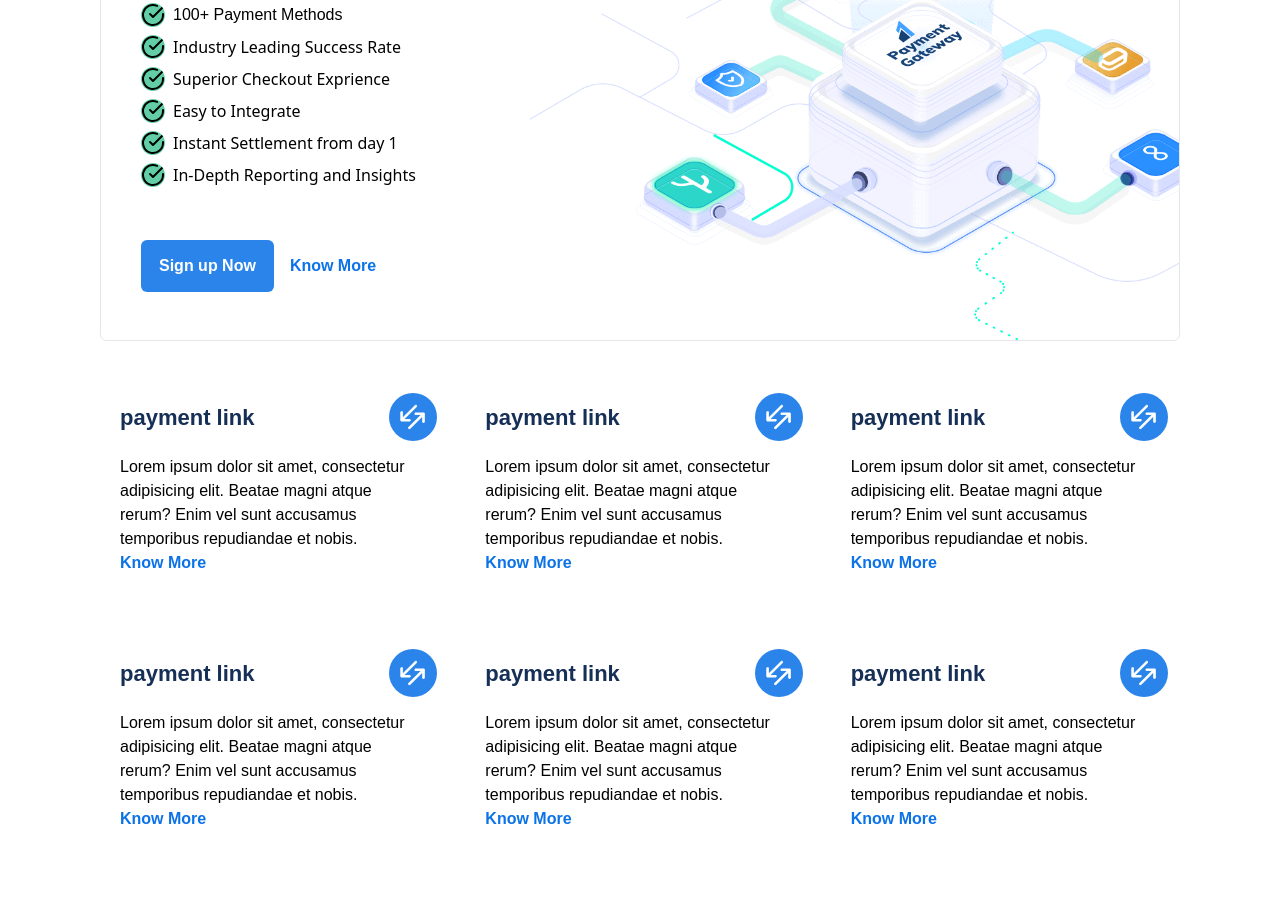
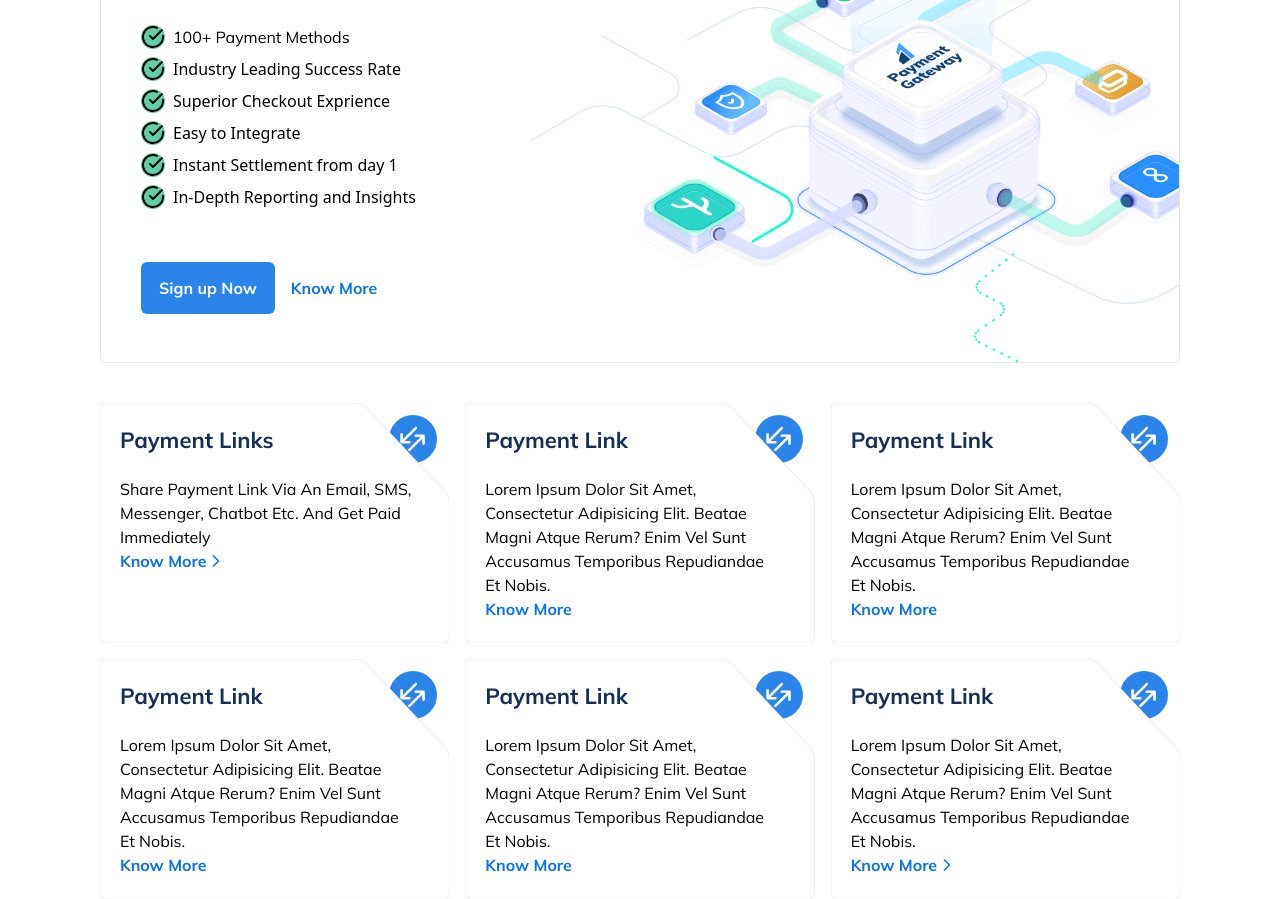
Before and after one commit to Akash1211222/RazorPay-Clone, a website built with Vite: page index.html in a window 1280 px wide. Shown: the part 1035-1934 px from the top of the page. Before the commit the page ends 1912 px from the top, so only its background shows below. Built offline with nearby package versions, Linux system fonts and the light colour scheme.

Commit message:
some changes

```diff
--- a/index.html
+++ b/index.html
@@ -4,7 +4,16 @@
     <meta charset="UTF-8" />
     <meta http-equiv="X-UA-Compatible" content="IE=edge" />
     <meta name="viewport" content="width=device-width, initial-scale=1.0" />
+    <script src="https://unpkg.com/feather-icons"></script>
     <title>RazorPay</title>
+
+        <!-- google font -->
+        <link rel="preconnect" href="https://fonts.googleapis.com" />
+        <link rel="preconnect" href="https://fonts.gstatic.com" crossorigin />
+        <link
+          href="https://fonts.googleapis.com/css2?family=Mulish:wght@200;300;400;500;600;700;800;900&display=swap"
+          rel="stylesheet"
+        />
     <link rel="stylesheet" href="main.css" />
     <script src="https://cdn.tailwindcss.com"></script>
   </head>
@@ -230,7 +239,7 @@
             alt=""
             class="absolute right-0 bottom-0 max-w-[650px]" />
         </div>
-        <div class="w-full grid grid-cols-3 gap-4 mt-10">
+        <div class="w-full grid grid-cols-3 gap-4 mt-10 capitalize">
             <!-- box-1 -->
             <div class="w-full min-h-[15rem] relative cursor-pointer">
               <img
@@ -238,20 +247,40 @@
                 alt=""
                 class="bg-lightBlue absolute right-3 top-3 w-12 h-12 rounded-full z-[8] transition-all duration-200" />
               <!-- box-shape -->
+              <svg
+                      viewBox="0 0 349.32501220703125 225"
+                      xmlns="http://www.w3.org/2000/svg"
+                      preserveAspectRatio="none"
+                      class="stroke-1 stroke-[#818597] h-full w-full absolute z-[9] transition-all duration-200"
+                      style="stroke-opacity: 0.15"
+                       >
+                <path
+                      d="m 0 6
+                  a 6 6 0 0 1 6 -6
+                  h 250.32501220703125
+                  a 16 16 0 0 1 11 5
+                  l 77 77
+                  a 16 16 0 0 1 5 11
+                  v 126
+                  a 6 6 0 0 1 -6 6
+                  h -337.32501220703125
+                  a 6 6 0 0 1 -6 -6
+                  z"
+                      fill="#fff"
+                ></path>
+                  </svg>
 
               <!-- box-containt -->
               <div
-                class="z-[100] absolute w-full h-full flex flex-col pl-5 py-6 pr-8">
+                class="z-[100] absolute w-full h-full flex flex-col pl-5 py-6 pr-8 justify-between">
                 <!-- text -->
                 <div>
                   <h3
                     class="font-mullish font-bold text-deepBlueHead leading-[1.2] text-[1.375rem]">
-                    payment link
+                    Payment Links
                   </h3>
                   <p class="font-mullish text-gray mt-6">
-                    Lorem ipsum dolor sit amet, consectetur adipisicing elit. Beatae
-                    magni atque rerum? Enim vel sunt accusamus temporibus repudiandae
-                    et nobis.
+                    Share payment link via an email, SMS, messenger, chatbot etc. and get paid immediately
                   </p>
                   <!-- hyperlink -->
                   <div class="flex flex-row items-center cursor-pointer group:">
@@ -260,7 +289,9 @@
                       class="font-mullish font-bold text-lightBlue500 hover:text-grayBlue transition-all duration-200"
                       >Know More</a
                     >
-                    <i></i>
+                    <i data-feather="chevron-right"
+                    class="w-5 h-5 text-lightBlue500
+                    group-hover:text-grayBlue transition-all duration-200"></i>
                   </div>
                 </div>
               </div>
@@ -272,10 +303,32 @@
                 alt=""
                 class="bg-lightBlue absolute right-3 top-3 w-12 h-12 rounded-full z-[8] transition-all duration-200" />
               <!-- box-shape -->
+              <svg
+                      viewBox="0 0 349.32501220703125 225"
+                      xmlns="http://www.w3.org/2000/svg"
+                      preserveAspectRatio="none"
+                      class="stroke-1 stroke-[#818597] h-full w-full absolute z-[9] transition-all duration-200"
+                      style="stroke-opacity: 0.15"
+                       >
+                <path
+                      d="m 0 6
+                  a 6 6 0 0 1 6 -6
+                  h 250.32501220703125
+                  a 16 16 0 0 1 11 5
+                  l 77 77
+                  a 16 16 0 0 1 5 11
+                  v 126
+                  a 6 6 0 0 1 -6 6
+                  h -337.32501220703125
+                  a 6 6 0 0 1 -6 -6
+                  z"
+                      fill="#fff"
+                ></path>
+                  </svg>
 
               <!-- box-containt -->
               <div
-                class="z-[100] absolute w-full h-full flex flex-col pl-5 py-6 pr-8">
+                class="z-[100] absolute w-full h-full flex flex-col justify-normal pl-5 py-6 pr-8 ">
                 <!-- text -->
                 <div>
                   <h3
@@ -306,10 +359,32 @@
                 alt=""
                 class="bg-lightBlue absolute right-3 top-3 w-12 h-12 rounded-full z-[8] transition-all duration-200" />
               <!-- box-shape -->
+              <svg
+                      viewBox="0 0 349.32501220703125 225"
+                      xmlns="http://www.w3.org/2000/svg"
+                      preserveAspectRatio="none"
+                      class="stroke-1 stroke-[#818597] h-full w-full absolute z-[9] transition-all duration-200"
+                      style="stroke-opacity: 0.15"
+                       >
+                <path
+                      d="m 0 6
+                  a 6 6 0 0 1 6 -6
+                  h 250.32501220703125
+                  a 16 16 0 0 1 11 5
+                  l 77 77
+                  a 16 16 0 0 1 5 11
+                  v 126
+                  a 6 6 0 0 1 -6 6
+                  h -337.32501220703125
+                  a 6 6 0 0 1 -6 -6
+                  z"
+                      fill="#fff"
+                ></path>
+                  </svg>
 
               <!-- box-containt -->
               <div
-                class="z-[100] absolute w-full h-full flex flex-col pl-5 py-6 pr-8">
+                class="z-[100] absolute w-full h-full flex flex-col pl-5 py-6 pr-8 ">
                 <!-- text -->
                 <div>
                   <h3
@@ -334,12 +409,34 @@
               </div>
             </div>
             <!-- box-4 -->
-            <div class="w-full min-h-[15rem] relative cursor-pointer">
+            <div class="w-full min-h-[15rem] relative cursor-pointer ">
               <img
                 src="./images/payment-link-icon.svg"
                 alt=""
                 class="bg-lightBlue absolute right-3 top-3 w-12 h-12 rounded-full z-[8] transition-all duration-200" />
               <!-- box-shape -->
+              <svg
+                      viewBox="0 0 349.32501220703125 225"
+                      xmlns="http://www.w3.org/2000/svg"
+                      preserveAspectRatio="none"
+                      class="stroke-1 stroke-[#818597] h-full w-full absolute z-[9] transition-all duration-200"
+                      style="stroke-opacity: 0.15"
+                       >
+                <path
+                      d="m 0 6
+                  a 6 6 0 0 1 6 -6
+                  h 250.32501220703125
+                  a 16 16 0 0 1 11 5
+                  l 77 77
+                  a 16 16 0 0 1 5 11
+                  v 126
+                  a 6 6 0 0 1 -6 6
+                  h -337.32501220703125
+                  a 6 6 0 0 1 -6 -6
+                  z"
+                      fill="#fff"
+                ></path>
+                  </svg>
 
               <!-- box-containt -->
               <div
@@ -374,10 +471,32 @@
                 alt=""
                 class="bg-lightBlue absolute right-3 top-3 w-12 h-12 rounded-full z-[8] transition-all duration-200" />
               <!-- box-shape -->
+              <svg
+                      viewBox="0 0 349.32501220703125 225"
+                      xmlns="http://www.w3.org/2000/svg"
+                      preserveAspectRatio="none"
+                      class="stroke-1 stroke-[#818597] h-full w-full absolute z-[9] transition-all duration-200"
+                      style="stroke-opacity: 0.15"
+                       >
+                <path
+                      d="m 0 6
+                  a 6 6 0 0 1 6 -6
+                  h 250.32501220703125
+                  a 16 16 0 0 1 11 5
+                  l 77 77
+                  a 16 16 0 0 1 5 11
+                  v 126
+                  a 6 6 0 0 1 -6 6
+                  h -337.32501220703125
+                  a 6 6 0 0 1 -6 -6
+                  z"
+                      fill="#fff"
+                ></path>
+                  </svg>
 
               <!-- box-containt -->
               <div
-                class="z-[100] absolute w-full h-full flex flex-col pl-5 py-6 pr-8">
+                class="z-[100] absolute w-full h-full flex flex-col pl-5 py-6 pr-8 ">
                 <!-- text -->
                 <div>
                   <h3
@@ -409,10 +528,32 @@
                 alt=""
                 class="bg-lightBlue absolute right-3 top-3 w-12 h-12 rounded-full z-[8] transition-all duration-200" />
               <!-- box-shape -->
+              <svg
+                      viewBox="0 0 349.32501220703125 225"
+                      xmlns="http://www.w3.org/2000/svg"
+                      preserveAspectRatio="none"
+                      class="stroke-1 stroke-[#818597] h-full w-full absolute z-[9] transition-all duration-200"
+                      style="stroke-opacity: 0.15"
+                       >
+                <path
+                      d="m 0 6
+                  a 6 6 0 0 1 6 -6
+                  h 250.32501220703125
+                  a 16 16 0 0 1 11 5
+                  l 77 77
+                  a 16 16 0 0 1 5 11
+                  v 126
+                  a 6 6 0 0 1 -6 6
+                  h -337.32501220703125
+                  a 6 6 0 0 1 -6 -6
+                  z"
+                      fill="#fff"
+                ></path>
+                  </svg>
 
               <!-- box-containt -->
               <div
-                class="z-[100] absolute w-full h-full flex flex-col pl-5 py-6 pr-8">
+                class="z-[100] absolute w-full h-full flex flex-col pl-5 py-6 pr-8 ">
                 <!-- text -->
                 <div>
                   <h3
@@ -429,9 +570,10 @@
                     <a
                       href="#"
                       class="font-mullish font-bold text-lightBlue500 hover:text-grayBlue transition-all duration-200"
-                      >Know More</a
-                    >
-                    <i></i>
+                      >Know More</a>
+                    <i data-feather="chevron-right"
+                    class="w-5 h-5 text-lightBlue500
+                    group-hover:text-grayBlue transition-all duration-200"></i>
                   </div>
                 </div>
               </div>
@@ -439,7 +581,16 @@
       </div>
     </section>
 
+    <!-- feature Section-2 -->
+    <section>
+
+    </section>
+
 
     </div>
+
+    <script>
+        feather.replace()
+    </script>
   </body>
 </html>
```
